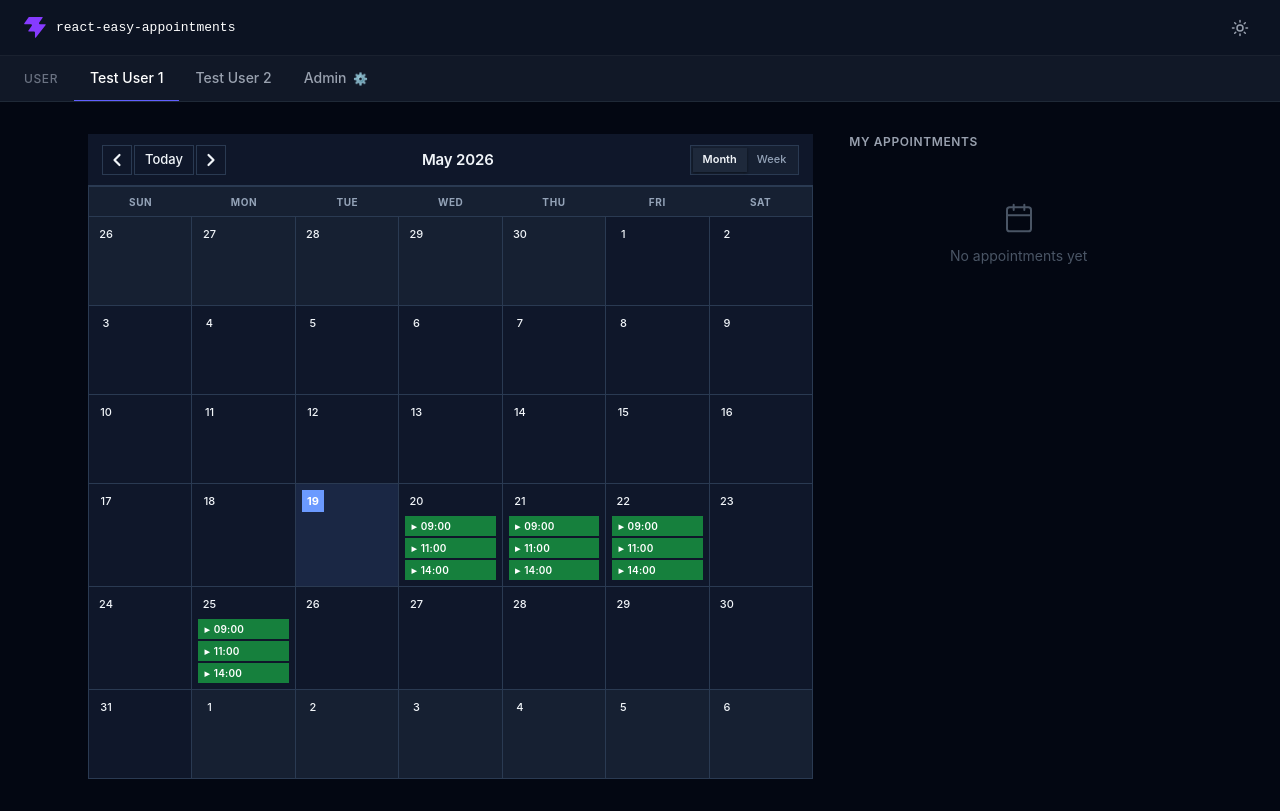
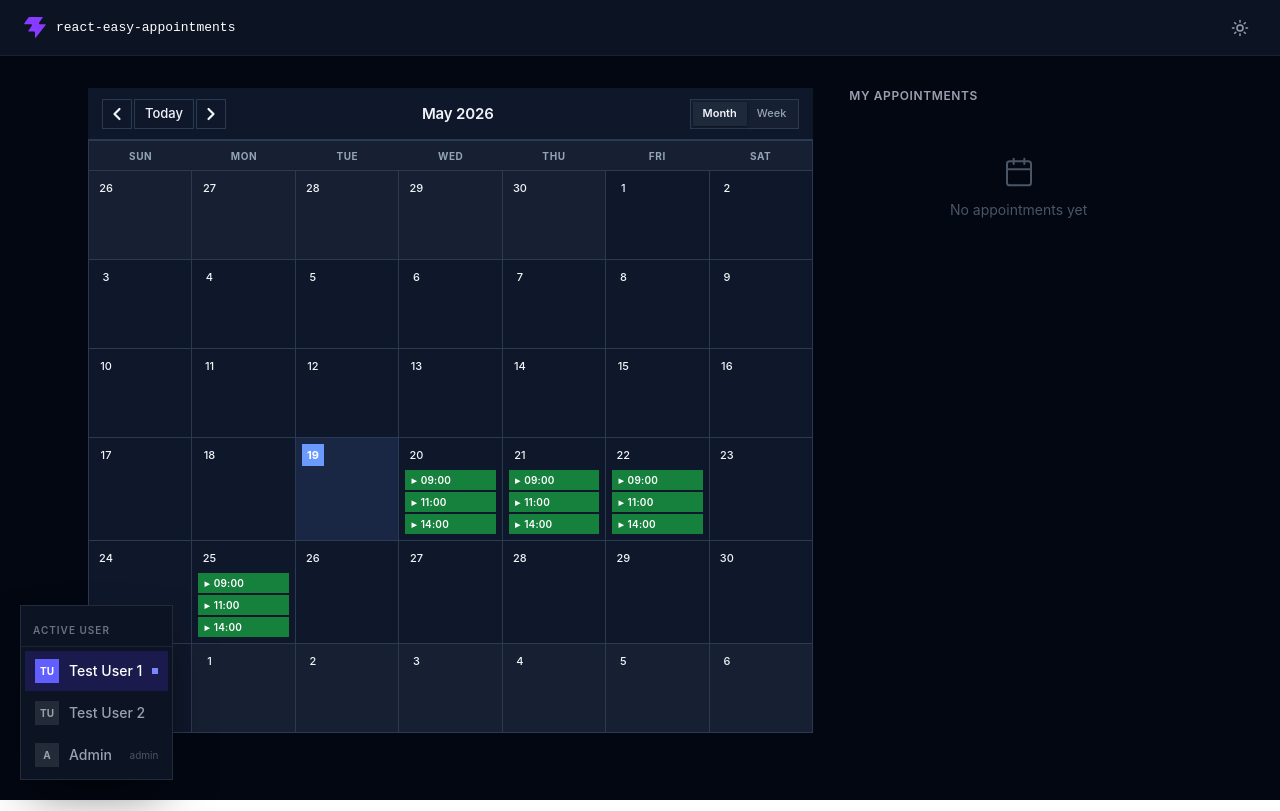
Before and after one commit to ShadmanSakib22/react-easy-appointments, a React (Vite) app in the folder apps/web/: page / in a window 1280 px wide. Built offline with nearby package versions, Linux system fonts and the light colour scheme.

Commit message:
feat(web): redesign UserSwitcher as fixed floating toolbox (bottom-left)

```diff
--- a/apps/web/src/components/UserSwitcher.tsx
+++ b/apps/web/src/components/UserSwitcher.tsx
@@ -4,28 +4,49 @@ export function UserSwitcher() {
   const { users, activeUser, setActiveUser } = useUserStore()
 
   return (
-    <div className="flex items-center bg-[#111827] border-b border-[#1f2937] overflow-x-auto">
-      <div className="flex items-center px-4 sm:px-6 gap-0 min-w-max">
-        <span className="text-gray-500 text-xs font-medium uppercase tracking-wider py-3 mr-4 shrink-0">
-          User
+    <div className="fixed bottom-5 left-5 z-50">
+      <div className="bg-[#0c1322] border border-white/10 shadow-2xl shadow-black/50 overflow-hidden">
+        {/* Header */}
+        <div className="px-3 pt-2.5 pb-1.5 border-b border-white/[0.07]">
+          <span className="text-[10px] font-semibold text-gray-500 uppercase tracking-widest">
+            Active User
           </span>
-        {users.map(user => (
+        </div>
+        {/* User list */}
+        <div className="flex flex-col p-1 gap-0.5">
+          {users.map(user => {
+            const isActive = activeUser.id === user.id
+            const initials = user.label.split(' ').map((w: string) => w[0]).join('').slice(0, 2).toUpperCase()
+            return (
               <button
                 key={user.id}
                 onClick={() => setActiveUser(user.id)}
+                title={user.label}
                 className={[
-              'relative px-4 py-3 text-sm font-medium transition-colors border-b-2 -mb-px whitespace-nowrap',
-              activeUser.id === user.id
-                ? 'text-white border-indigo-500'
-                : 'text-gray-400 border-transparent hover:text-gray-200 hover:border-gray-600',
+                  'flex items-center gap-2.5 px-2.5 py-2 text-left transition-colors w-full',
+                  isActive
+                    ? 'bg-indigo-600/20 text-white'
+                    : 'text-gray-400 hover:bg-white/[0.05] hover:text-gray-200',
                 ].join(' ')}
               >
-            {user.label}
+                {/* Avatar */}
+                <span className={[
+                  'flex-shrink-0 w-6 h-6 flex items-center justify-center text-[10px] font-bold',
+                  isActive ? 'bg-indigo-500 text-white' : 'bg-white/10 text-gray-400',
+                ].join(' ')}>
+                  {initials}
+                </span>
+                <span className="text-sm font-medium leading-none">{user.label}</span>
                 {user.role === 'admin' && (
-              <span className="ml-1.5 text-gray-500 text-xs">⚙</span>
+                  <span className="ml-auto text-[10px] text-gray-600">admin</span>
+                )}
+                {isActive && (
+                  <span className="ml-auto w-1.5 h-1.5 bg-indigo-400 flex-shrink-0" />
                 )}
               </button>
-        ))}
+            )
+          })}
+        </div>
       </div>
     </div>
   )
```
Lines whose indentation alone changed are shown as unchanged.
